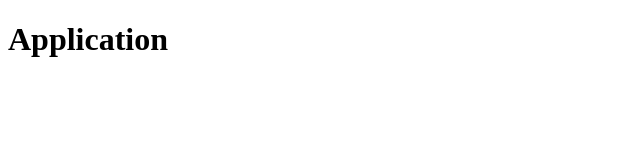
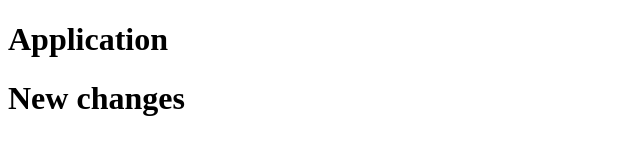
Before and after one commit to sbmadake/mycodeapplication, a plain HTML site: page application.html in a window 1280 px wide. Shown: the whole page, without its empty margins (0-640 px from the left). Drawn offline with Linux system fonts and the light colour scheme.

Commit message:
new Changes

```diff
--- a/application.html
+++ b/application.html
@@ -7,6 +7,7 @@
 </head>
 <body>
     <h1>Application</h1>
+    <h1>New changes</h1>
 
 </body>
 </html>
```
Also changed, not shown: 1 other file.
